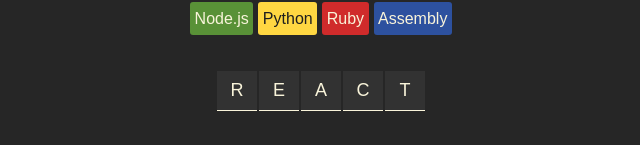
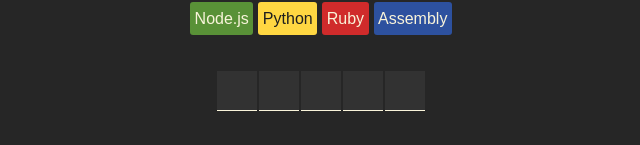
Before and after one commit to m-essam-s/assembly-endgame, a React (Vite) app: page / in a window 1280 px wide. Shown: the part 268-413 px from the top of the page, without its empty margins (319-959 px from the left). Built offline with nearby package versions, Linux system fonts and the light colour scheme.

Commit message:
feat: Only display the correctly-guessed letters in the word

```diff
--- a/src/App.tsx
+++ b/src/App.tsx
@@ -24,7 +24,10 @@
       <Header />
       <GameStatuse />
       <LanguageChips />
-      <Word currentWord={currentWord} />
+      <Word
+        currentWord={currentWord}
+        guessedLetters={guessedLetters}
+      />
       <Keyboard
         addGuessedLetter={addGuessedLetter}
         currentWord={currentWord}
--- a/src/components/Word.tsx
+++ b/src/components/Word.tsx
@@ -1,4 +1,12 @@
-const Word = ({ currentWord }: { currentWord: string }) => {
+const Word = (
+    {
+        currentWord,
+        guessedLetters
+    }: {
+        currentWord: string
+        guessedLetters: string[]
+    }
+) => {
     return (
         <section className="flex justify-center gap-[2px]">
             {currentWord.split("").map((letter, index) => (
@@ -6,7 +14,7 @@
                     key={index}
                     className=" flex items-center justify-center text-[1.125rem] bg-[#323232] text-[#F9F4DA] border-b-[1px] border-[#F9F4DA] w-[40px] h-[40px]"
                 >
-                    {letter.toUpperCase()}
+                    {guessedLetters.includes(letter) ? letter.toUpperCase() : ""}
                 </span>
             ))}
         </section>
```
